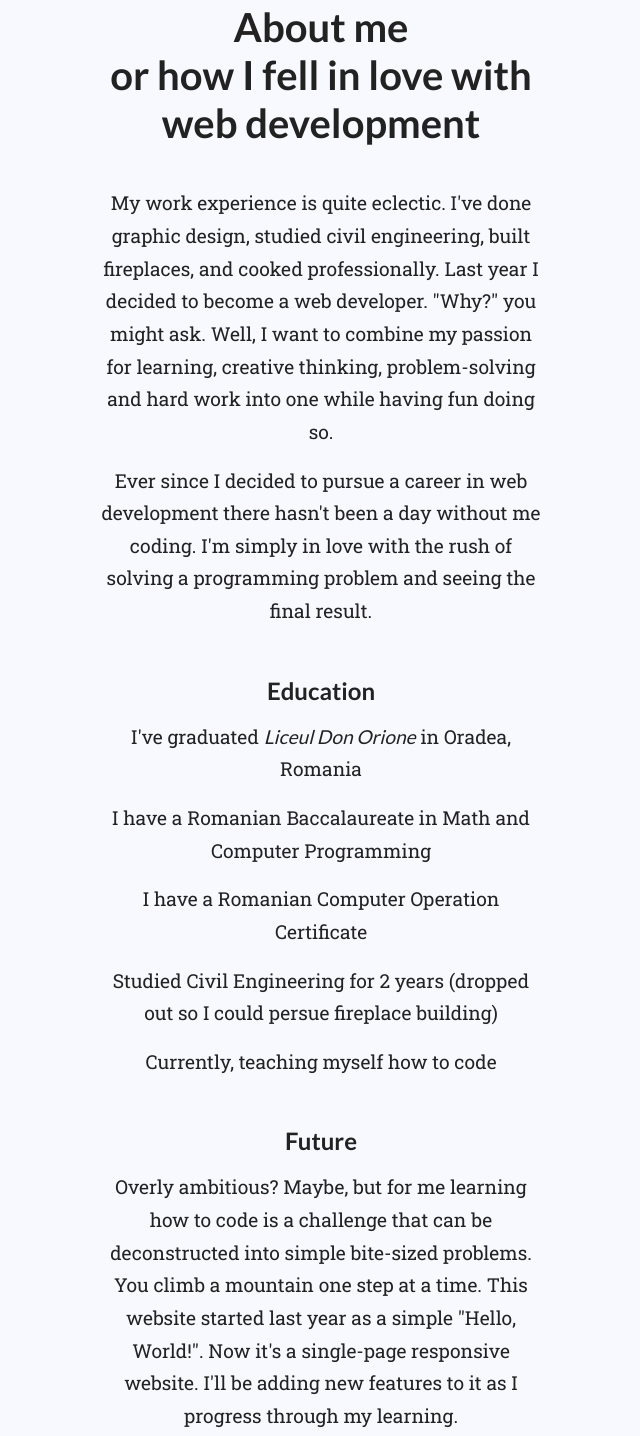
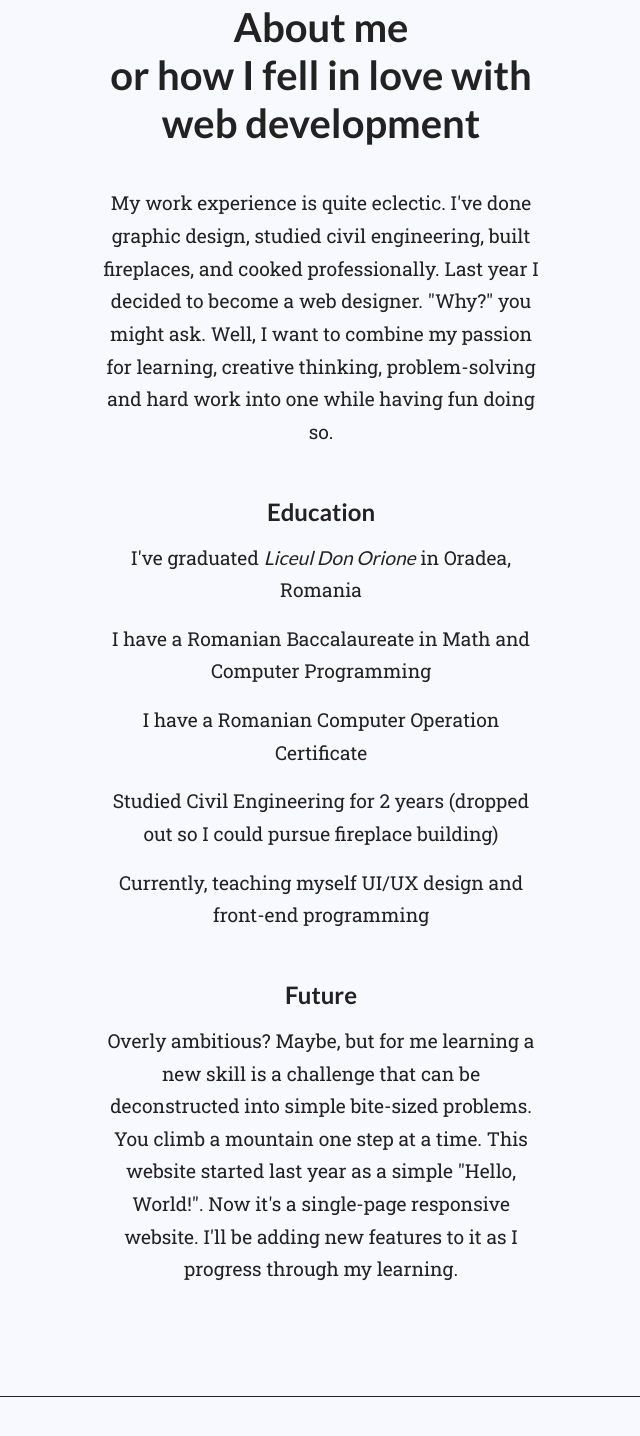
Before and after one commit to alexandruamuntean/alexandruamuntean.github.io, a plain HTML site: page index.html in a window 1280 px wide. Shown: the part 978-2414 px from the top of the page, without its empty margins (319-959 px from the left). Drawn offline with Linux system fonts and the light colour scheme.

Commit message:
change description

```diff
--- a/index.html
+++ b/index.html
@@ -45,31 +45,28 @@
               <p>My work experience is quite eclectic. I've done graphic design, studied civil
                 engineering, built fireplaces, and cooked professionally. Last year I decided to become
                 a
-                                web developer. "Why?" you might ask. Well, I want to combine my passion for learning,
+                web designer. "Why?" you might ask. Well, I want to combine my passion for learning,
                 creative
                 thinking,
                 problem-solving and hard work
                 into one while having fun doing
                 so.
               </p>
-                            <p>Ever since I decided to pursue a
-                                career in web development there hasn't been a day
-                                without me coding. I'm simply in love with the rush of solving a programming problem and
-                                seeing the final result.</p>
             </div>
             <div class="content">
               <h3>Education</h3>
               <p>I've graduated <em>Liceul Don Orione</em> in Oradea, Romania</p>
               <p>I have a Romanian Baccalaureate in Math and Computer Programming</p>
               <p>I have a Romanian Computer Operation Certificate</p>
-                            <p>Studied Civil Engineering for 2 years (dropped out so I could persue fireplace building)
+              <p>Studied Civil Engineering for 2 years (dropped out so I could pursue fireplace building)
               </p>
-                            <p>Currently, teaching myself how to code</p>
+              <p>Currently, teaching myself UI/UX design and front-end programming</p>
 
             </div>
             <div class="content">
               <h3>Future</h3>
-                            <p>Overly ambitious? Maybe, but for me learning how to code is a challenge that can be deconstructed into simple bite-sized problems. You climb a mountain one step at a time.
+              <p>Overly ambitious? Maybe, but for me learning a new skill is a challenge that can be deconstructed into
+                simple bite-sized problems. You climb a mountain one step at a time.
                 This website started last year as a simple "Hello, World!". Now it's a single-page responsive website.
                 I'll be adding new features to it as I progress through my learning.</p>
             </div>
```
Lines whose indentation alone changed are shown as unchanged.
